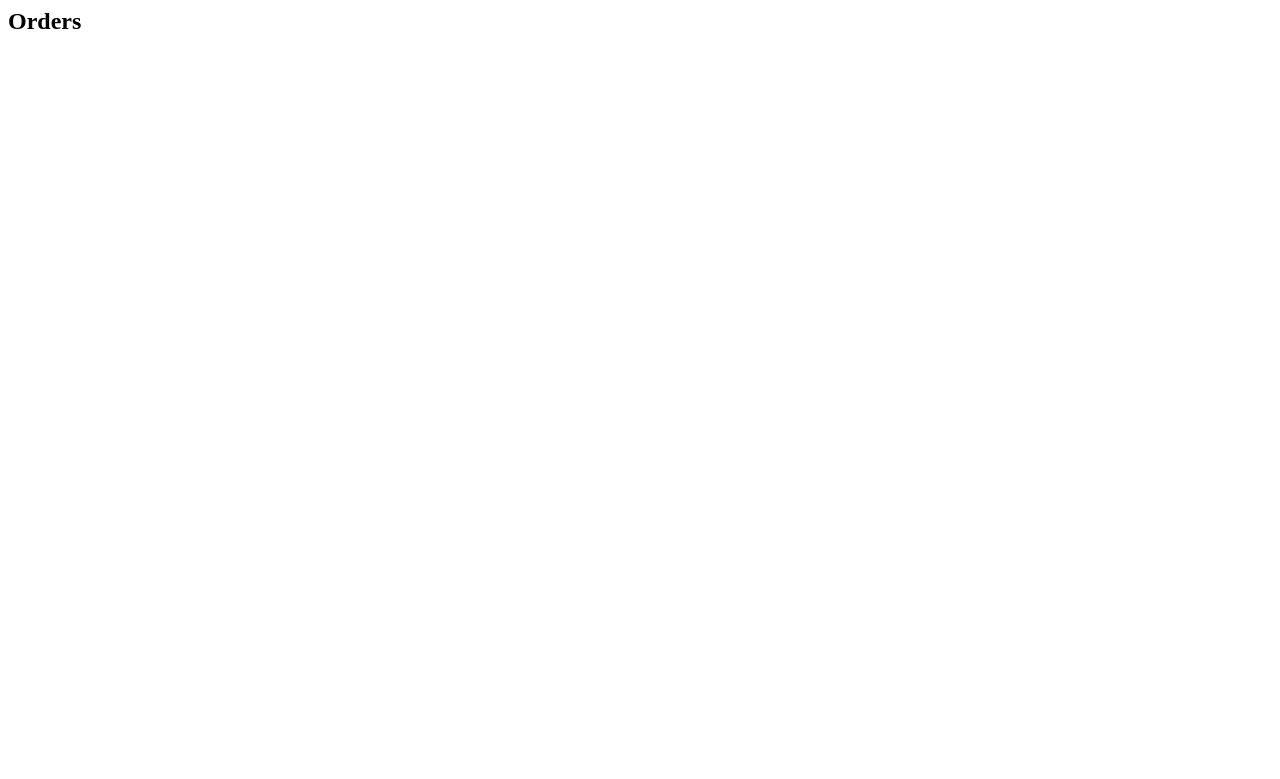
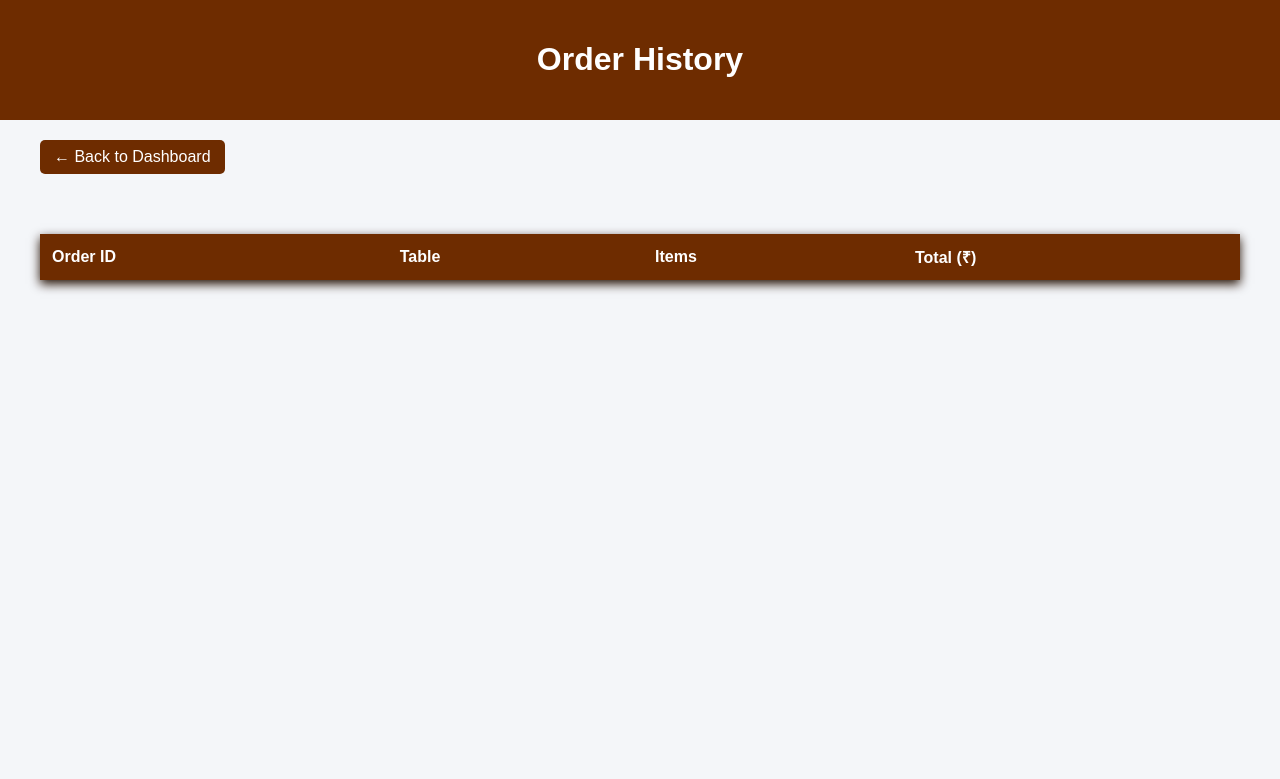
Before and after one commit to BaniKaur7272/Cafe_Management_System, a Flask app: page /orders in a window 1280 px wide. Before the commit the part shown is almost empty. Shown: the top 779 px of the page. Run offline with Flask 3, Linux system fonts and the light colour scheme; lists and menus that the app fills with data are empty.

Commit message:
improve admin order history page with proper styling, JSON parsing, and correct table display

```diff
--- a/app.py
+++ b/app.py
@@ -188,15 +188,8 @@ def login():
 
 @app.route("/admin_dashboard")
 def admin_dashboard():
-
-    orders = Order.query.all()
     tables = Tables.query.all()
-
-    return render_template(
-        "admin_dashboard.html",
-        orders=orders,
-        tables=tables
-    )
+    return render_template("admin_dashboard.html", tables=tables)
 
 @app.route("/customer")
 def customer():
@@ -462,8 +455,10 @@ def logout():
 
 @app.route('/orders')
 def orders():
+    orders = Order.query.order_by(Order.id.desc()).all()
 
-    orders = Order.query.all()
+    for order in orders:
+        order.items = json.loads(order.items)
 
     return render_template("orders.html", orders=orders)
 
--- a/templates/orders.html
+++ b/templates/orders.html
@@ -1,10 +1,104 @@
-<h2>Orders</h2>
+<!DOCTYPE html>
+<html lang="en">
 
-{% for order in orders %}
+<head>
+    <meta charset="UTF-8">
+    <title>Orders - Admin</title>
 
-<p>
-Table {{order.table_number}} -
-₹{{order.total_price}}
-</p>
+    <style>
+        body {
+            margin: 0;
+            font-family: Arial, sans-serif;
+            background: #f4f6f9;
+        }
 
-{% endfor %}
+        .header {
+            background: #6e2c00;
+            color: white;
+            padding: 20px;
+            text-align: center;
+        }
+
+        .container {
+            padding: 40px;
+        }
+
+        table {
+            width: 100%;
+            border-collapse: collapse;
+            background: white;
+            box-shadow: 0 4px 10px #220e01;
+        }
+
+        th,
+        td {
+            padding: 12px;
+            text-align: left;
+        }
+
+        th {
+            background: #6e2c00;
+            color: white;
+        }
+
+        tr:nth-child(even) {
+            background: #f2f2f2;
+        }
+
+        .back-btn {
+            margin: 20px 40px;
+            display: inline-block;
+            text-decoration: none;
+            color: white;
+            background: #6e2c00;
+            padding: 8px 14px;
+            border-radius: 5px;
+        }
+
+        .back-btn:hover {
+            background: #793202;
+        }
+    </style>
+</head>
+
+<body>
+
+    <div class="header">
+        <h1>Order History</h1>
+    </div>
+
+    <a class="back-btn" href="{{ url_for('admin_dashboard') }}">← Back to Dashboard</a>
+
+    <div class="container">
+
+        <table>
+            <tr>
+                <th>Order ID</th>
+                <th>Table</th>
+                <th>Items</th>
+                <th>Total (₹)</th>
+            </tr>
+
+            {% for order in orders %}
+            <tr>
+                <td>{{ order.id }}</td>
+                <td>{{ order.table_number }}</td>
+
+                <td>
+                    <ul>
+                        {% for item in order.items %}
+                        <li>{{ item.name }} - ₹{{ item.price }}</li>
+                        {% endfor %}
+                    </ul>
+                </td>
+
+                <td>₹{{ order.total }}</td>
+            </tr>
+            {% endfor %}
+        </table>
+
+    </div>
+
+</body>
+
+</html>
```
Also changed, not shown: templates/admin_dashboard.html (+16 -9 lines).
